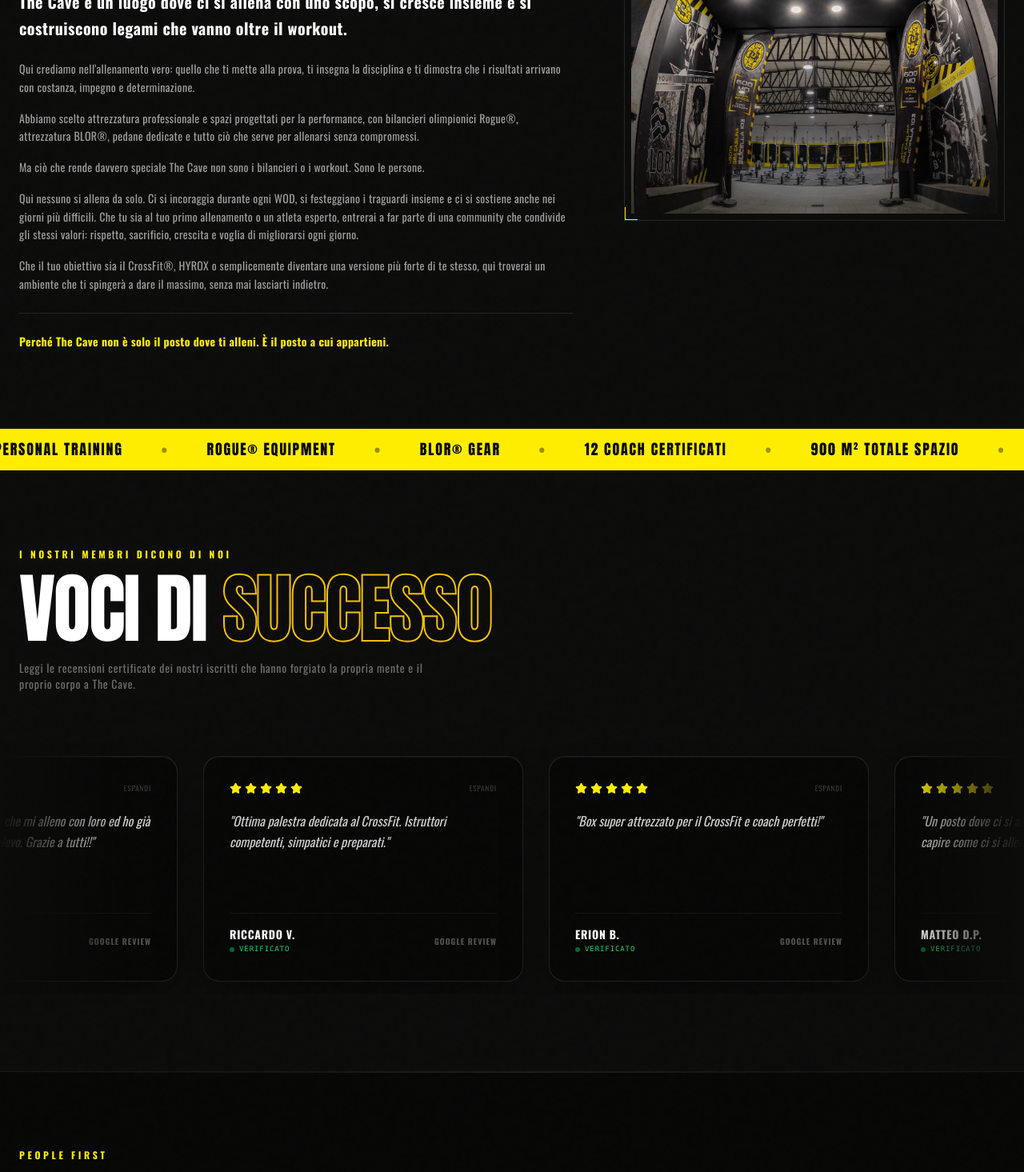
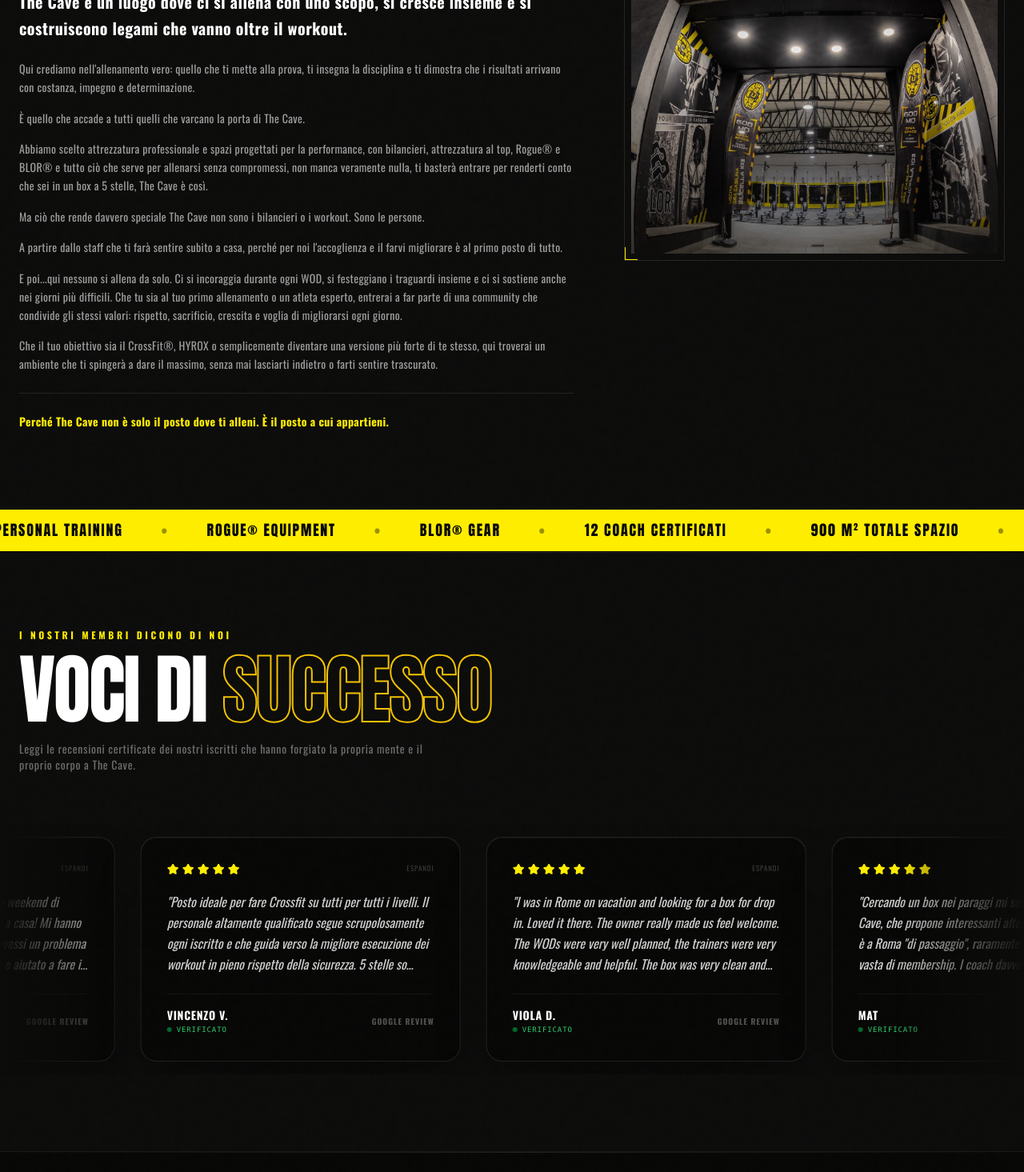
Before and after one commit to andreagaetanoscardaci04-cpu/The-Cave-Roma, a React (Vite) app: page / in a window 1280 px wide. Shown: the part 1220-2685 px from the top of the page at 80% size. Built offline with nearby package versions, Linux system fonts and the light colour scheme.

Commit message:
Sostituisce le recensioni con nuove Google review e aggiorna i testi di copy
Aggiorna le 8 recensioni del carosello con recensioni Google reali e
aggiorna i testi descrittivi di filosofia e community.

```diff
--- a/src/App.tsx
+++ b/src/App.tsx
@@ -241,7 +241,7 @@
             </h2>
 
             <p className="font-display text-2xl md:text-3xl text-white/50 uppercase tracking-tight leading-none">
-              Non è solo una palestra.
+              Sembrano parole costruite ma è veramente così:
             </p>
 
             <p className="font-sans text-lg sm:text-xl font-bold text-white tracking-wide leading-relaxed">
@@ -253,16 +253,22 @@
                 Qui crediamo nell'allenamento vero: quello che ti mette alla prova, ti insegna la disciplina e ti dimostra che i risultati arrivano con costanza, impegno e determinazione.
               </p>
               <p>
-                Abbiamo scelto attrezzatura professionale e spazi progettati per la performance, con bilancieri olimpionici Rogue®, attrezzatura BLOR®, pedane dedicate e tutto ciò che serve per allenarsi senza compromessi.
+                È quello che accade a tutti quelli che varcano la porta di The Cave.
+              </p>
+              <p>
+                Abbiamo scelto attrezzatura professionale e spazi progettati per la performance, con bilancieri, attrezzatura al top, Rogue® e BLOR® e tutto ciò che serve per allenarsi senza compromessi, non manca veramente nulla, ti basterà entrare per renderti conto che sei in un box a 5 stelle, The Cave è così.
               </p>
               <p>
                 Ma ciò che rende davvero speciale The Cave non sono i bilancieri o i workout. Sono le persone.
               </p>
               <p>
-                Qui nessuno si allena da solo. Ci si incoraggia durante ogni WOD, si festeggiano i traguardi insieme e ci si sostiene anche nei giorni più difficili. Che tu sia al tuo primo allenamento o un atleta esperto, entrerai a far parte di una community che condivide gli stessi valori: rispetto, sacrificio, crescita e voglia di migliorarsi ogni giorno.
+                A partire dallo staff che ti farà sentire subito a casa, perché per noi l'accoglienza e il farvi migliorare è al primo posto di tutto.
               </p>
               <p>
-                Che il tuo obiettivo sia il CrossFit®, HYROX o semplicemente diventare una versione più forte di te stesso, qui troverai un ambiente che ti spingerà a dare il massimo, senza mai lasciarti indietro.
+                E poi...qui nessuno si allena da solo. Ci si incoraggia durante ogni WOD, si festeggiano i traguardi insieme e ci si sostiene anche nei giorni più difficili. Che tu sia al tuo primo allenamento o un atleta esperto, entrerai a far parte di una community che condivide gli stessi valori: rispetto, sacrificio, crescita e voglia di migliorarsi ogni giorno.
+              </p>
+              <p>
+                Che il tuo obiettivo sia il CrossFit®, HYROX o semplicemente diventare una versione più forte di te stesso, qui troverai un ambiente che ti spingerà a dare il massimo, senza mai lasciarti indietro o farti sentire trascurato.
               </p>
             </div>
 
@@ -319,10 +325,16 @@
               </p>
               <div className="space-y-4 font-sans text-sm text-white/60 tracking-wide leading-relaxed">
                 <p>
-                  La community è il cuore del box. Atleti di ogni livello, dal principiante assoluto all'agonista, condividono spazio, sudore e progressi. Qui si entra come nuovi e si esce come famiglia.
+                  La community è il cuore del box. Il nostro punto di forza sono le classi, è così che nasce il CrossFit.
                 </p>
                 <p>
-                  Organizziamo eventi regolari, sessioni a tema e manifestazioni interne per mantenere alta la motivazione e rinsaldare il legame tra i membri. Non è marketing: è il modo in cui funzionano i veri box CrossFit.
+                  A The Cave atleti di ogni livello, dal principiante all'agonista, condividono spazio, sudore e progressi. Qui si entra come nuovi e si esce come famiglia. Da subito ti sentirai a casa.
+                </p>
+                <p>
+                  Organizziamo eventi che rafforzano il team building, dentro e fuori dal box, workshop con docenti esterni e manifestazioni interne per mantenere alta la motivazione e il focus.
+                </p>
+                <p>
+                  Non è marketing: è il modo in cui funziona The Cave.
                 </p>
               </div>
 
--- a/src/data.ts
+++ b/src/data.ts
@@ -151,117 +151,51 @@
 export const REVIEWS: ReviewInfo[] = [
   {
     id: "rev1",
-    text: "Il mio posto del cuore. Partire da zero a The Cave CrossFit Mandrione non è un problema: sarai seguito da ottimi professionisti e i risultati non tarderanno ad arrivare.",
-    author: "Rita R.",
+    text: "Mi sono allenato in questo box dopo un weekend di vacanza a Roma, mi sono sentito subito a casa! Mi hanno accolto a braccia aperte e nonostante avessi un problema di mobilità alla spalla mi hanno seguito e aiutato a fare il workout, si respira atmosfera di famiglia! Bravi coach, bravi tutti! Merita davvero!",
+    author: "Andrea G.",
     rating: 5
   },
   {
     id: "rev2",
-    text: "Ottimo team, da un anno che mi alleno con loro ed ho già ottenuto i risultati che volevo. Grazie a tutti!!",
-    author: "Andrea A.",
+    text: "Posto ideale per fare Crossfit su tutti per tutti i livelli. Il personale altamente qualificato segue scrupolosamente ogni iscritto e che guida verso la migliore esecuzione dei workout in pieno rispetto della sicurezza. 5 stelle so poche!",
+    author: "Vincenzo V.",
     rating: 5
   },
   {
     id: "rev3",
-    text: "Ottima palestra dedicata al CrossFit. Istruttori competenti, simpatici e preparati.",
-    author: "Riccardo V.",
+    text: "I was in Rome on vacation and looking for a box for drop in. Loved it there. The owner really made us feel welcome. The WODs were very well planned, the trainers were very knowledgeable and helpful. The box was very clean and nice. I definitely recommend and would go there again.",
+    author: "Viola D.",
     rating: 5
   },
   {
     id: "rev4",
-    text: "Box super attrezzato per il CrossFit e coach perfetti!",
-    author: "Erion B.",
+    text: "Cercando un box nei paraggi mi sono imbattuto in The Cave, che propone interessanti alternative anche per chi è a Roma \"di passaggio\", raramente trovo una scelta così vasta di membership. I coach davvero professionali e simpatici, minuziosi nelle tecniche di weightlifting e attenti durante i WODs. Personale attento e ambiente \"familiare\", ci si diverte e ci si allena bene, complimenti, molto felice di avervi conosciuto! Ci tornerò sicuramente quando farò tappa a Roma!",
+    author: "Mat",
     rating: 5
   },
   {
     id: "rev5",
-    text: "Un posto dove ci si allena come una volta, da provare per capire come ci si allena. Grandi.",
-    author: "Matteo D.P.",
+    text: "The Cave CrossFit Mandrione è molto più di un box di CrossFit: è una vera e propria comunità. I coach sono estremamente competenti, attenti e sempre pronti a correggere e motivare. La programmazione è ben strutturata e bilanciata, pensata per far progredire in modo costante, sia chi è alle prime armi che chi ha già esperienza. Ma ciò che rende davvero speciale questo box è l'ambiente: accogliente, stimolante e pieno di energia positiva. Si lavora duro, si suda, si migliora, ma sempre con il sorriso e il supporto di un gruppo unito. Consigliatissimo a chi cerca un box di CrossFit di qualità, con persone vere e passione autentica.",
+    author: "Blagoj N.",
+    rating: 5
+  },
+  {
+    id: "rev6",
+    text: "Sono stato un paio di settimane a Roma e ho frequentato questo box. Iscrizione alle classi molto semplice tramite app dedicata con possibilità di acquistare pacchetto ad ingressi. Vari Coach molto preparati e simpatici. Quando tornerò a Roma ripasserò sicuramente. Box top, super consigliato.",
+    author: "Michele F.",
     rating: 5
   },
   {
     id: "rev7",
-    text: "Mi trovo abbastanza bene, tutto come in famiglia.",
-    author: "Giulio C.",
+    text: "Il miglior box di CrossFit che ci sia! Organizzazione e prenotazione delle classi in app dedicata, tanta attrezzatura e coach professionali che ti seguono durante le lezioni! CONSIGLIATISSIMO!!!!",
+    author: "Alessandro M.",
     rating: 5
   },
   {
     id: "rev8",
-    text: "5 stelle al coach Federica Guerrera.",
-    author: "Antonio Francesco G.",
-    rating: 5
-  },
-  {
-    id: "rev9",
-    text: "Veramente un bell'impianto per attrezzature e spazio.",
-    author: "Aldo C.",
-    rating: 5
-  },
-  {
-    id: "rev10",
-    text: "Very nice and welcoming owner and community. We were in Rome for a long weekend and visited the box, the WOD was great and the atmosphere nice! Thank you for a good time!!",
-    author: "Mai-Britt N.",
-    rating: 5
-  },
-  {
-    id: "rev11",
-    text: "A great box, the coach and the place were really nice. We had a blast the two times we visited during the same weekend. Friendly and quick to answer our Facebook message. Loved it.",
-    author: "Emilia H.",
-    rating: 5
-  },
-  {
-    id: "rev12",
-    text: "Very nice box, thanks a lot!",
-    author: "Mehregan K.",
-    rating: 5
-  },
-  {
-    id: "rev13",
-    text: "Box di CrossFit completo di tutto, dove c'è spazio per tutti! Ambiente divertente e sereno, con coach professionali e preparati. Sicuramente un posto dove tornare!",
-    author: "Roberto M.",
-    rating: 5
-  },
-  {
-    id: "rev14",
-    text: "Coach e proprietari simpatici. Ottimo ambiente. Ho provato altri box, ma solo loro mi hanno convinto!",
-    author: "Salvo",
-    rating: 5
-  },
-  {
-    id: "rev15",
-    text: "Istruttori bravi e qualificati. Ti seguono e ti spiegano bene i movimenti della pesistica e di ogni movimento del CrossFit.",
-    author: "Mathias",
-    rating: 5
-  },
-  {
-    id: "rev16",
-    text: "È stato molto figo.",
-    author: "Alessandro B.",
+    text: "Ho avuto il piacere di allenarmi al Box The Cave per una settimana ed è stata un'esperienza davvero molto positiva. Fin da subito mi sono sentito accolto e a mio agio, cosa per nulla scontata quando si è solo di passaggio. Un ringraziamento speciale a Paolo per la sua gentilezza, disponibilità e attenzione: persone così fanno davvero la differenza e rendono tutto ancora più piacevole. Mi sono trovato benissimo sotto tutti i punti di vista. Complimenti a tutto il team per il lavoro che fate ogni giorno! Tornerò sicuramente appena ne avrò occasione.",
+    author: "Fabrizio B.",
     rating: 4
-  },
-  {
-    id: "rev17",
-    text: "Il The Cave è una garanzia!",
-    author: "Eleonora S.",
-    rating: 5
-  },
-  {
-    id: "rev18",
-    text: "Went to this box while staying in Rome for a couple of days. They recently opened and I did a drop-in open gym. They were really friendly and straightforward, the box offers everything a normal WOD asks for. Great experience!",
-    author: "Simon H.",
-    rating: 5
-  },
-  {
-    id: "rev19",
-    text: "Top!!",
-    author: "Elisabetta R.",
-    rating: 5
-  },
-  {
-    id: "rev20",
-    text: "Top",
-    author: "Andrea C.",
-    rating: 5
   }
 ];
 
```
